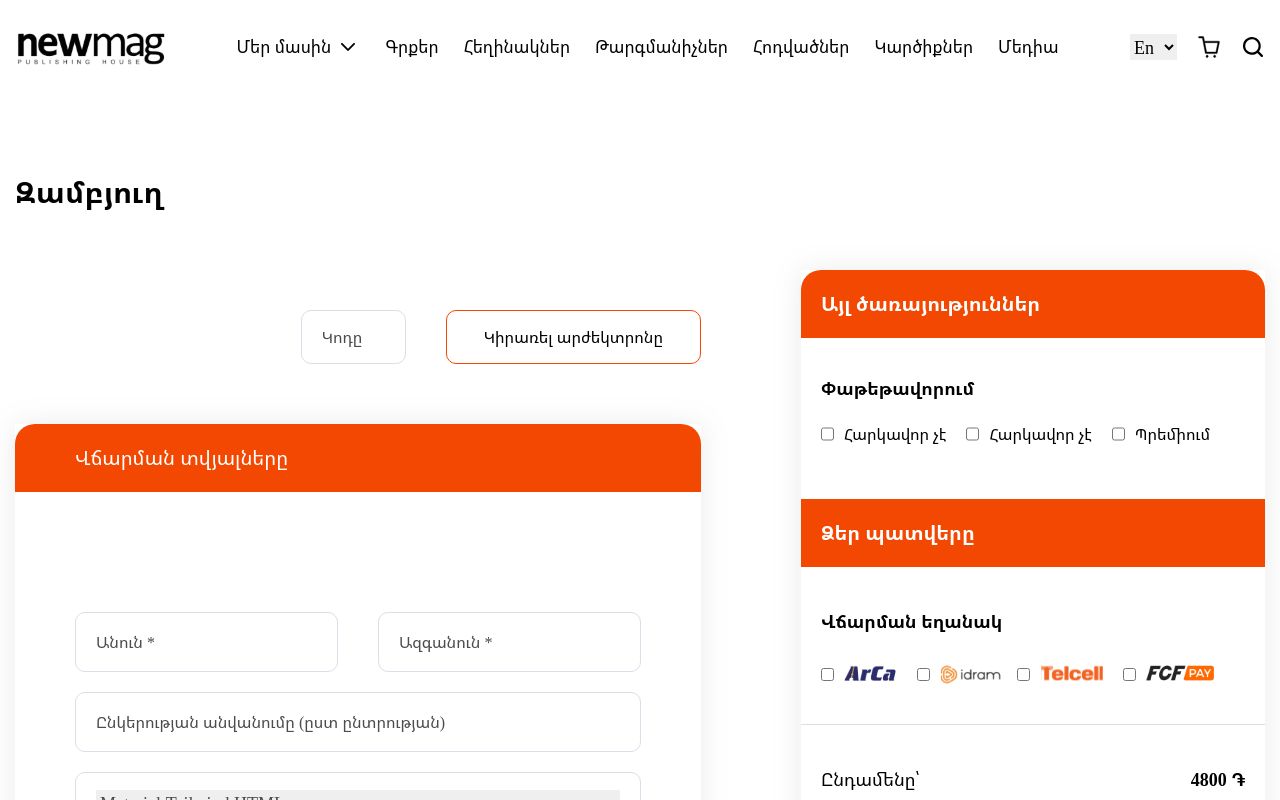
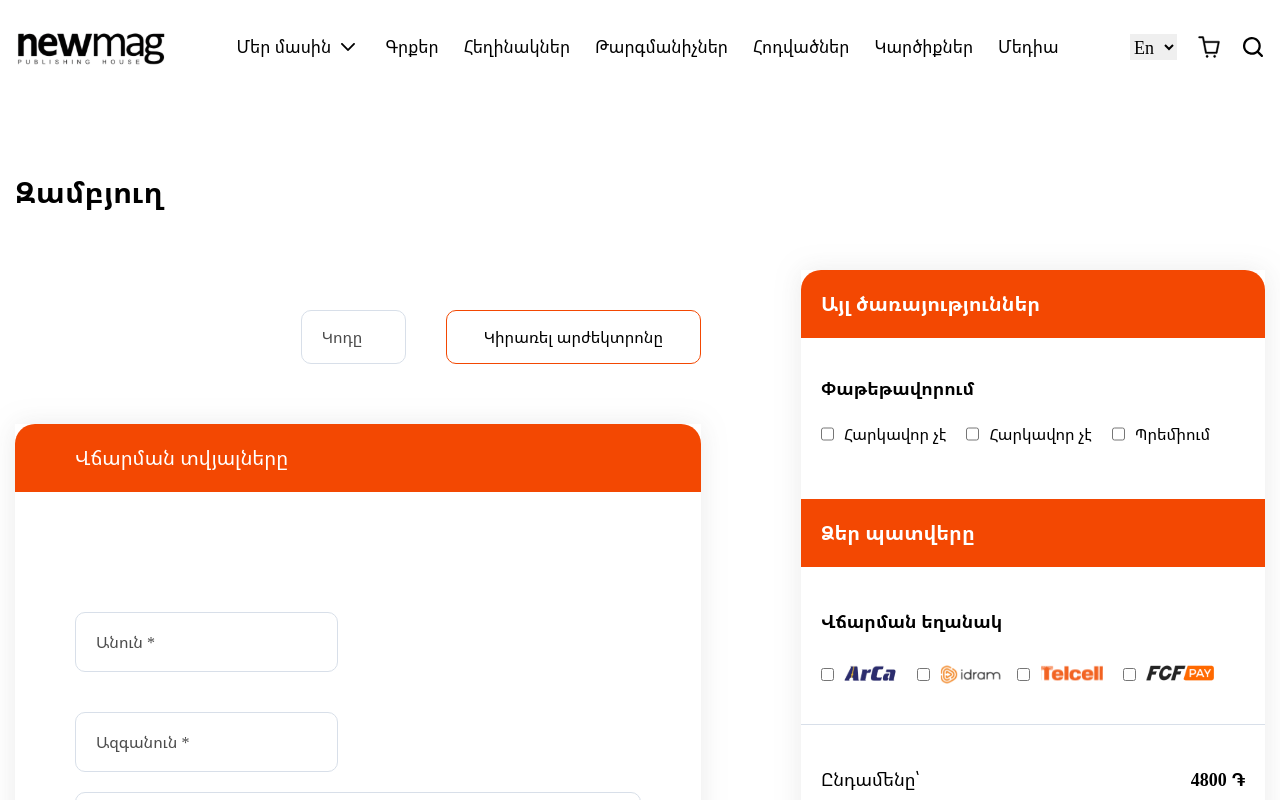
Before and after one commit to ElenGhulyan/Newmag, a React (Create React App) app: page / in a window 1280 px wide. Both pictures are taken after a click on the element 1208 px from the left and 47 px from the top of the page. Shown: the top 800 px of the page. Built offline with nearby package versions, Linux system fonts and the light colour scheme; a web font is replaced by a local one.

Commit message:
validation in progress

```diff
--- a/src/components/payment/paymentDetails.tsx
+++ b/src/components/payment/paymentDetails.tsx
@@ -1,22 +1,37 @@
-import {useContext} from "react";
+import React from 'react';
+import { useCheckoutContext } from '../validation/CheckoutContext';
 
+const PaymentDetails: React.FC = () => {
+    const { data, setData, invalidData,  setInvalidData} = useCheckoutContext();
 
-const PaymentDetails = () => {
-
+    const handleInputChange = (e: React.ChangeEvent<HTMLInputElement>) => {
+        const { name, value } = e.target;
+        setInvalidData((prevData) => ({ ...prevData, [name]: value == '' ? 'Field is required' : '' }));
+        setData((prevData) => ({ ...prevData, [name]: value }));
+    };
 
     return (
         <>
             <div className='w-full max-w-[1116px] filter-box bg-white mt-[60px] mb-[100px] rounded-b-[20px]'>
                 <h2 className='text-xl text-white py-[20px] pl-[60px] bg-[#F34802] rounded-t-[20px]'>Վճարման տվյալները</h2>
-
                 <div className='py-[60px] px-[60px]'>
                     <div className='grid grid-cols-2 gap-[40px] mt-[60px] mb-[20px]'>
                         <input
-                            className='py-[17px] pl-[20px] w-full max-w-[478px] border border-[#D8DFE9] rounded-[10px] placeholder:text-base placeholder:text-[#4C4C4C] placeholder:leading-[26px]'
-                            type='text' name='name' placeholder='Անուն *'></input>
+                            className={invalidData.name != '' ? 'is-invalid py-[17px] pl-[20px] w-full max-w-[478px] border border-[#D8DFE9] rounded-[10px] placeholder:text-base placeholder:text-[#4C4C4C] placeholder:leading-[26px]' : 'py-[17px] pl-[20px] w-full max-w-[478px] border border-[#D8DFE9] rounded-[10px] placeholder:text-base placeholder:text-[#4C4C4C] placeholder:leading-[26px]'}
+                            type='text'
+                            name='name'
+                            value={data.name}
+                            onChange={handleInputChange}
+                            placeholder='Անուն *'
+                        />
+                        <p>{invalidData.name}</p>
                         <input
                             className='py-[17px] pl-[20px] w-full max-w-[478px]  border border-[#D8DFE9] rounded-[10px] placeholder:text-base placeholder:text-[#4C4C4C] placeholder:leading-[26px]'
-                            type='text' name='name' placeholder='Ազգանուն *'></input>
+                            type='text'
+                            name='surname'
+                            value={data.surname}
+                            onChange={handleInputChange}
+                            placeholder='Ազգանուն *' />
                     </div>
                     <input
                         className=' py-[17px] pl-[20px] w-full max-w-[996px] border border-[#D8DFE9] rounded-[10px] placeholder:text-base placeholder:text-[#4C4C4C] placeholder:leading-[26px]'
@@ -42,7 +57,11 @@ const PaymentDetails = () => {
                                className='py-[17px] pl-[20px] bg-white placeholder:text-[#4C4C4C] placeholder:leading-[26px] w-full max-w-[305px]  border border-[#D8DFE9] rounded-[10px]'/>
                         <input type="text" placeholder='Հեռախոս *'
                                className='py-[17px] pl-[20px] bg-white placeholder:text-[#4C4C4C] placeholder:leading-[26px] w-full max-w-[305px]  border border-[#D8DFE9] rounded-[10px]'/>
-                        <input type="text" placeholder='Էլեկտրենային հասցե *'
+                        <input type="text"
+                               placeholder='Էլեկտրենային հասցե *'
+                               name='email'
+                               value={data.email}
+                               onChange={handleInputChange}
                                className='py-[17px] pl-[20px] bg-white placeholder:text-[#4C4C4C] placeholder:leading-[26px] w-full max-w-[305px]  border border-[#D8DFE9] rounded-[10px]'/>
 
                     </div>
@@ -59,7 +78,7 @@ const PaymentDetails = () => {
                         <div className="flex items-center mb-4">
                             <input id="default-checkbox" type="checkbox"  className="w-5 h-5 accent-[#F34802]" value=""/>
                             <label htmlFor="default-checkbox"  className="ml-2 text-sm font-medium text-gray-900 dark:text-gray-300" >Կարդացեք
-                            և համաձայնվեք օգտագործման պայմանների հետ</label></div>
+                                և համաձայնվեք օգտագործման պայմանների հետ</label></div>
                     </div>
 
                 </div>
@@ -67,7 +86,7 @@ const PaymentDetails = () => {
 
             </div>
         </>
-    )
-}
+    );
+};
 
-export default PaymentDetails
+export default PaymentDetails;
--- a/src/components/payment/paymentSystem.tsx
+++ b/src/components/payment/paymentSystem.tsx
@@ -2,8 +2,23 @@ import Arca from '../../assets/images/svg/arca.svg'
 import Idram from '../../assets/images/svg/idram.svg'
 import Telcell from '../../assets/images/svg/telcell.svg'
 import FcfPay from '../../assets/images/svg/fcfPay.svg'
+import {useCheckoutContext} from "../validation/CheckoutContext";
+import React from "react";
 
 const PaymentSystem = () => {
+    const { data, setData, invalidData,  setInvalidData} = useCheckoutContext();
+
+    const handleCheckout = () => {
+        for (const field in data) {
+            let isInValid = '';
+            if (data[field as keyof typeof data].trim() === '') {
+                isInValid = 'Field is required';
+            }
+            setInvalidData((prevData) => ({ ...prevData, [field]: isInValid }));
+        }
+
+    };
+
 
     return (
         <>
@@ -83,6 +98,9 @@ const PaymentSystem = () => {
                             <p className='text-lg font-bold'>14400֏</p>
                         </div>
                     </div>
+                    <button onClick={handleCheckout}>
+                        Pay
+                    </button>
                 </div>
 
             </div>
--- /dev/null
+++ b/src/components/validation/CheckoutContext.tsx
@@ -0,0 +1,48 @@
+import React, { createContext, useContext, useState, ReactNode } from 'react';
+
+interface CheckoutData {
+    name: string;
+    surname: string;
+    email: string;
+}
+interface CheckoutInvalidData {
+    name: string;
+    surname: string;
+    email: string;
+}
+
+interface CheckoutContextType {
+    data: CheckoutData;
+    setData: React.Dispatch<React.SetStateAction<CheckoutData>>;
+    invalidData: CheckoutInvalidData;
+    setInvalidData: React.Dispatch<React.SetStateAction<CheckoutInvalidData>>;
+}
+
+const CheckoutContext = createContext<CheckoutContextType | undefined>(undefined);
+
+export const CheckoutProvider: React.FC<{ children: ReactNode }> = ({ children }) => {
+    const [data, setData] = useState<CheckoutData>({
+        name: '',
+        surname: '',
+        email: '',
+    });
+    const [invalidData, setInvalidData] = useState<CheckoutInvalidData>({
+        name: '',
+        surname: '',
+        email: '',
+    });
+
+    return (
+        <CheckoutContext.Provider value={{ data, setData, invalidData, setInvalidData }}>
+            {children}
+        </CheckoutContext.Provider>
+    );
+};
+
+export const useCheckoutContext = () => {
+    const context = useContext(CheckoutContext);
+    if (!context) {
+        throw new Error('useCheckoutContext must be used within a CheckoutProvider');
+    }
+    return context;
+};
--- a/src/custom.css
+++ b/src/custom.css
@@ -148,6 +148,9 @@ select {
 .basket-icon:hover{
     background-color: red;
 }
+input.is-invalid {
+    border-color: red;
+}
 
 @media (max-width: 1400px) {
     .header-menu ul {
--- a/src/pages/cart.tsx
+++ b/src/pages/cart.tsx
@@ -1,29 +1,29 @@
-import ShopingCart from "../components/payment/shopingCart";
-import {useState} from "react";
+import React, {useState} from 'react';
+import ShopingCart from '../components/payment/shopingCart';
+import PaymentSystem from '../components/payment/paymentSystem';
+import {CheckoutProvider} from '../components/validation/CheckoutContext';
 import PaymentDetails from "../components/payment/paymentDetails";
-import PaymentSystem from "../components/payment/paymentSystem";
-
 
 const Cart = () => {
     const [cartItems, setCartItems] = useState<any[]>([]);
 
-
     return (
+        <CheckoutProvider>
             <div className='content'>
                 <h1 className='text-black text-3xl font_semibold mb-[60px]'>Զամբյուղ</h1>
-
                 <div className='flex gap-[100px]'>
-                <div className=''>
-                    <ShopingCart cartItems={cartItems} />
-                    <PaymentDetails />
+                    <div>
+                        <div>
+                            <ShopingCart cartItems={cartItems}/>
+                            <PaymentDetails/>
                         </div>
-                <PaymentSystem />
 
                     </div>
+                    <PaymentSystem/>
+                </div>
+            </div>
+        </CheckoutProvider>
+    );
+};
 
-
-        </div>
-    )
-}
-
-export default Cart
+export default Cart;
```
Lines whose indentation alone changed are shown as unchanged.
